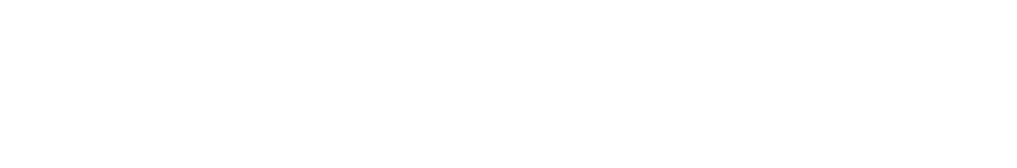
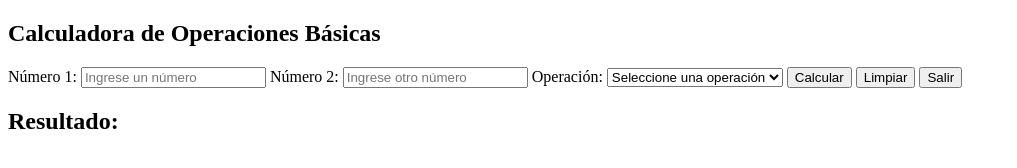
Before and after one commit to EdisonRincon/Laboratorio3, a plain HTML site: page index.html in a window 1280 px wide. Shown: the whole page, without its empty margins (0-1017 px from the left). Drawn offline with Linux system fonts and the light colour scheme.

Commit message:
Se agregacódigos de javascript y html

```diff
--- a/Funciones.js
+++ b/Funciones.js
@@ -0,0 +1,45 @@
+function realizarOperacion() {
+    let num1 = parseFloat(document.getElementById("num1").value);
+    let num2 = parseFloat(document.getElementById("num2").value);
+    let operacion = document.getElementById("operacion").value;
+    let resultado;
+
+    if (isNaN(num1) || isNaN(num2)) {
+        alert("Por favor, ingrese números válidos.");
+        return;
+    }
+
+    switch (operacion) {
+        case "suma":
+            resultado = num1 + num2;
+            break;
+        case "resta":
+            resultado = num1 - num2;
+            break;
+        case "multiplicacion":
+            resultado = num1 * num2;
+            break;
+        case "division":
+            if (num2 !== 0) {
+                resultado = num1 / num2;
+            } else {
+                alert("No se puede dividir entre cero");
+                return;
+            }
+                break;
+        default:
+            alert("Operación no válida");
+            return;
+    }
+
+    document.getElementById("resultado").innerText = "Resultado: " + resultado;
+}
+function limpiarFormulario() {
+    document.getElementById("num1").value = "";
+    document.getElementById("num2").value = "";
+    document.getElementById("operacion").value = "";
+    document.getElementById("resultado").innerText = "";
+}
+function salirCalculadora() {
+    document.getElementById("resultado").innerText = "¡Gracias por usar la calculadora! Hasta pronto.";
+}
--- a/index.html
+++ b/index.html
@@ -6,38 +6,33 @@
     <title>Document</title>
 </head>
 <body>
-    <script>
-        function realizarOperacion() {
-            let num1 = parseFloat(document.getElementById("num1").value);
-            let num2 = parseFloat(document.getElementById("num2").value);
-            let operacion = document.getElementById("operacion").value;
-            let resultado;
+    <section class="calculator">
+        <h1>Calculadora de Operaciones Básicas</h1>
+        <form id="formulario">
+            <label for="num1">Número 1:</label>
+            <input type="number" id="num1" placeholder="Ingrese un número" required>
 
-            switch (operacion) {
-                case "suma":
-                    resultado = num1 + num2;
-                    break;
-                case "resta":
-                    resultado = num1 - num2;
-                    break;
-                case "multiplicacion":
-                    resultado = num1 * num2;
-                    break;
-                case "division":
-                    if (num2 !== 0) {
-                        resultado = num1 / num2;
-                    } else {
-                        alert("No se puede dividir entre cero");
-                        return;
-                    }
-                    break;
-                default:
-                    alert("Operación no válida");
-                    return;
-            }
+            <label for="num2">Número 2:</label>
+            <input type="number" id="num2" placeholder="Ingrese otro número" required>
 
-            document.getElementById("resultado").innerText = "Resultado: " + resultado;
-        }
-    </script>
+            <label for="operacion">Operación:</label>
+            <select id="operacion">
+                <option value="" disabled selected>Seleccione una operación</option>
+                <option value="suma">Suma</option>
+                <option value="resta">Resta</option>
+                <option value="multiplicacion">Multiplicación</option>
+                <option value="division">División</option>
+            </select>
+
+            <button type="button" onclick="realizarOperacion()">Calcular</button>
+            <button type="button" onclick="limpiarFormulario()">Limpiar</button>
+            <button type="button" onclick="salirCalculadora()">Salir</button>
+        </form>
+        <div class="resultado">
+            <h2>Resultado:</h2>
+            <p id="resultado"></p>
+        </div>
+    </section>
+    <script src="Funciones.js"></script>
 </body>
 </html>
```
